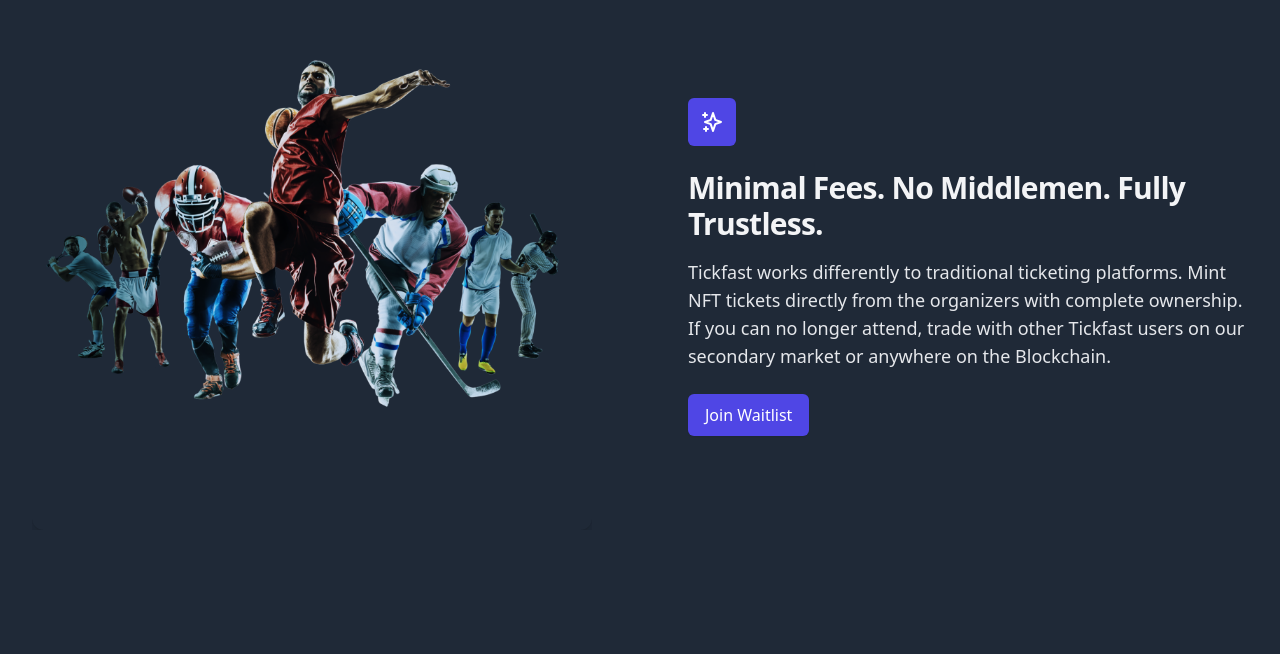
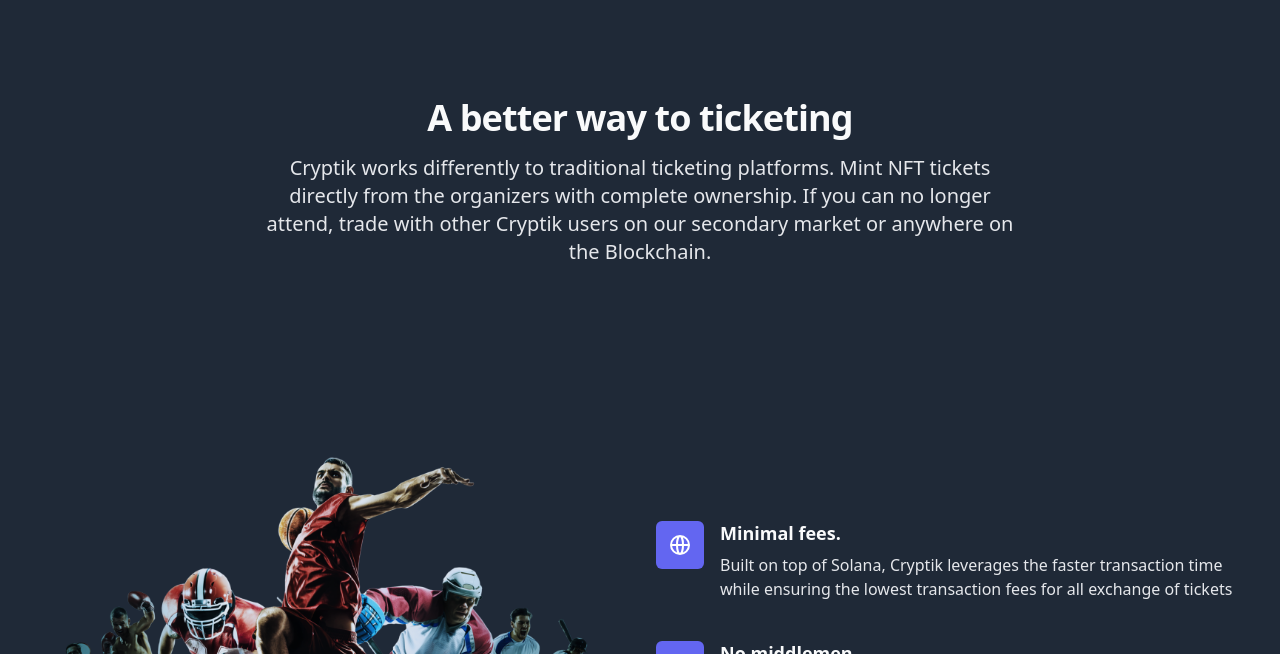
Before and after one commit to sushantkumar23/tickcast, a Next.js app: page / in a window 1280 px wide. Shown: the part 2146-2800 px from the top of the page. Built offline with nearby package versions, Linux system fonts and the light colour scheme.

Commit message:
Minor changes to the homepage

```diff
--- a/pages/index.js
+++ b/pages/index.js
@@ -38,6 +38,29 @@
   ScaleIcon,
 } from "@heroicons/react/outline"
 
+const transferFeatures = [
+  {
+    id: 1,
+    name: "Minimal fees.",
+    description:
+      "Built on top of Solana, Cryptik leverages the faster transaction time while ensuring the lowest transaction fees for all exchange of tickets",
+    icon: GlobeAltIcon,
+  },
+  {
+    id: 2,
+    name: "No middlemen.",
+    description:
+      "The underlying blockchain transaction ensures that no middlemen is involved in moving tickets for both primary & secondary transactions",
+    icon: ScaleIcon,
+  },
+  {
+    id: 3,
+    name: "Fully trustless.",
+    description:
+      "No breach of trust as each transaction is written down into blockchain to have a verifiable proof of ticket purchases",
+    icon: LightningBoltIcon,
+  },
+]
 const events = [
   {
     id: 1,
@@ -168,7 +191,7 @@
   {
     name: "Connect",
     description:
-      "Connect your Solana wallet to pay for tickets on Tickfast to get started",
+      "Connect your Solana wallet to pay for tickets on Cryptik to get started",
     icon: GlobeAltIcon,
   },
   {
@@ -234,14 +257,19 @@
               <div className="flex items-center justify-between w-full md:w-auto">
                 <a href="#">
                   <span className="sr-only">Workflow</span>
+                  <div className="flex">
                     <Image
                       className="w-auto h-8 sm:h-10"
-                    height={100}
-                    width={100}
+                      height={75}
+                      width={75}
                       layout="responsive"
                       src="https://tailwindui.com/img/logos/workflow-mark-indigo-500.svg"
                       alt=""
                     />
+                    <p className="text-xl font-bold text-white uppercase">
+                      Cryptik
+                    </p>
+                  </div>
                 </a>
                 <div className="flex items-center -mr-2 md:hidden">
                   <Popover.Button className="inline-flex items-center justify-center p-2 text-gray-400 bg-gray-900 rounded-md hover:bg-gray-800 focus:outline-none focus:ring-2 focus-ring-inset focus:ring-white">
@@ -307,6 +335,7 @@
       </Popover>
 
       <main>
+        {/* Hero section */}
         <div className="pt-10 bg-gray-800 sm:pt-16 lg:pt-8 lg:pb-14 lg:overflow-hidden">
           <div className="mx-auto max-w-7xl lg:px-8">
             <div>
@@ -338,6 +367,8 @@
             </div>
           </div>
         </div>
+
+        {/* Trending Events section */}
         <div className="bg-gray-900">
           <div className="max-w-2xl px-4 py-24 mx-auto sm:py-32 sm:px-6 lg:max-w-7xl lg:px-8">
             <h2 className="sr-only">Events</h2>
@@ -392,6 +423,7 @@
           </div>
         </div>
 
+        {/* Re-imagine section */}
         <div className="relative pt-16 pb-32 overflow-hidden bg-gray-800">
           <div className="relative">
             <div className="lg:mx-auto lg:max-w-7xl lg:px-8 lg:grid lg:grid-cols-2 lg:grid-flow-col-dense lg:gap-24">
@@ -410,7 +442,7 @@
                       Reimagining the future of tickets with the power of NFTs
                     </h2>
                     <p className="mt-4 text-lg text-gray-200">
-                      The vision of Tickfast is to be the most advanced crypto
+                      The vision of Cryptik is to be the most advanced crypto
                       peer-to-peer ticketing platform on the planet. Trustless
                       system that ensures that gets you tickets for your
                       favourite events at lighning speed.
@@ -434,50 +466,52 @@
                     width={500}
                     className="w-full shadow-xl rounded-xl ring-1 ring-black ring-opacity-5 lg:absolute lg:left-0 lg:h-full lg:w-auto lg:max-w-none"
                     src={event}
-                    alt="Inbox user interface"
+                    alt="Concert show"
                   />
                 </div>
               </div>
             </div>
           </div>
-          <div className="mt-24">
-            <div className="lg:mx-auto lg:max-w-7xl lg:px-8 lg:grid lg:grid-cols-2 lg:grid-flow-col-dense lg:gap-24">
-              <div className="max-w-xl px-4 mx-auto sm:px-6 lg:py-32 lg:max-w-none lg:mx-0 lg:px-0 lg:col-start-2">
-                <div>
-                  <div>
-                    <span className="flex items-center justify-center w-12 h-12 bg-indigo-600 rounded-md">
-                      <SparklesIcon
-                        className="w-6 h-6 text-white"
-                        aria-hidden="true"
-                      />
-                    </span>
         </div>
-                  <div className="mt-6">
-                    <h2 className="text-3xl font-extrabold tracking-tight text-gray-100">
-                      Minimal Fees. No Middlemen. Fully Trustless.
+
+        <div className="py-16 overflow-hidden bg-gray-800 lg:py-24">
+          <div className="relative max-w-xl px-4 mx-auto sm:px-6 lg:px-8 lg:max-w-7xl">
+            <div className="relative">
+              <h2 className="text-3xl font-extrabold leading-8 tracking-tight text-center text-gray-50 sm:text-4xl">
+                A better way to ticketing
               </h2>
-                    <p className="mt-4 text-lg text-gray-200">
-                      Tickfast works differently to traditional ticketing
-                      platforms. Mint NFT tickets directly from the organizers
-                      with complete ownership. If you can no longer attend,
-                      trade with other Tickfast users on our secondary market or
-                      anywhere on the Blockchain.
+              <p className="max-w-3xl mx-auto mt-4 text-xl text-center text-gray-200">
+                Cryptik works differently to traditional ticketing platforms.
+                Mint NFT tickets directly from the organizers with complete
+                ownership. If you can no longer attend, trade with other Cryptik
+                users on our secondary market or anywhere on the Blockchain.
               </p>
-                    <div className="mt-6">
-                      <a
-                        href="#"
-                        className="inline-flex px-4 py-2 text-base font-medium text-white bg-indigo-600 border border-transparent rounded-md shadow-sm hover:bg-indigo-700"
-                      >
-                        Join Waitlist
-                      </a>
             </div>
+
+            <div className="relative mt-12 lg:mt-24 lg:grid lg:grid-cols-2 lg:grid-flow-col-dense lg:gap-8 lg:items-center">
+              <div className="relative">
+                <dl className="mt-10 space-y-10">
+                  {transferFeatures.map((item) => (
+                    <div key={item.id} className="relative">
+                      <dt>
+                        <div className="absolute flex items-center justify-center w-12 h-12 text-white bg-indigo-500 rounded-md">
+                          <item.icon className="w-6 h-6" aria-hidden="true" />
                         </div>
+                        <p className="ml-16 text-lg font-bold leading-6 text-gray-50">
+                          {item.name}
+                        </p>
+                      </dt>
+                      <dd className="mt-2 ml-16 text-base text-gray-200">
+                        {item.description}
+                      </dd>
                     </div>
+                  ))}
+                </dl>
               </div>
               <div className="mt-12 sm:mt-16 lg:mt-0 lg:col-start-1">
                 <div className="pr-4 -ml-48 sm:pr-6 md:-ml-16 lg:px-0 lg:m-0 lg:relative lg:h-full">
                   <Image
-                    className="w-full shadow-xl rounded-xl ring-1 ring-black ring-opacity-5 lg:absolute lg:right-0 lg:h-full lg:w-auto lg:max-w-none"
+                    className="w-full shadow-xl rounded-xl lg:absolute lg:right-0 lg:h-full lg:w-auto lg:max-w-none"
                     src={sports}
                     alt="Customer profile user interface"
                   />
@@ -486,6 +520,8 @@
             </div>
           </div>
         </div>
+
+        {/* How it works section */}
         <div className="py-24 bg-gray-900">
           <div className="max-w-xl px-4 mx-auto sm:px-6 lg:max-w-7xl lg:px-8">
             <div className="max-w-3xl mx-auto text-center">
@@ -517,8 +553,7 @@
           </div>
         </div>
 
-        {/* More main page content here... */}
-
+        {/* Revolution section */}
         <div className="py-24 overflow-hidden bg-gray-800">
           <div className="relative px-4 py-12 mx-auto max-w-7xl sm:px-6 lg:px-8">
             <svg
@@ -582,6 +617,8 @@
           </div>
         </div>
       </main>
+
+      {/* Footer section */}
       <footer className="bg-gray-900">
         <div className="px-4 py-12 mx-auto max-w-7xl sm:px-6 md:flex md:items-center md:justify-between lg:px-8">
           <div className="flex justify-center space-x-6 md:order-2">
@@ -598,7 +635,7 @@
           </div>
           <div className="mt-8 md:mt-0 md:order-1">
             <p className="text-base text-center text-gray-400">
-              &copy; 2022 Atom, Inc. All rights reserved.
+              &copy; 2022 Cryptik, Inc. All rights reserved.
             </p>
           </div>
         </div>
```
Lines whose indentation alone changed are shown as unchanged.
